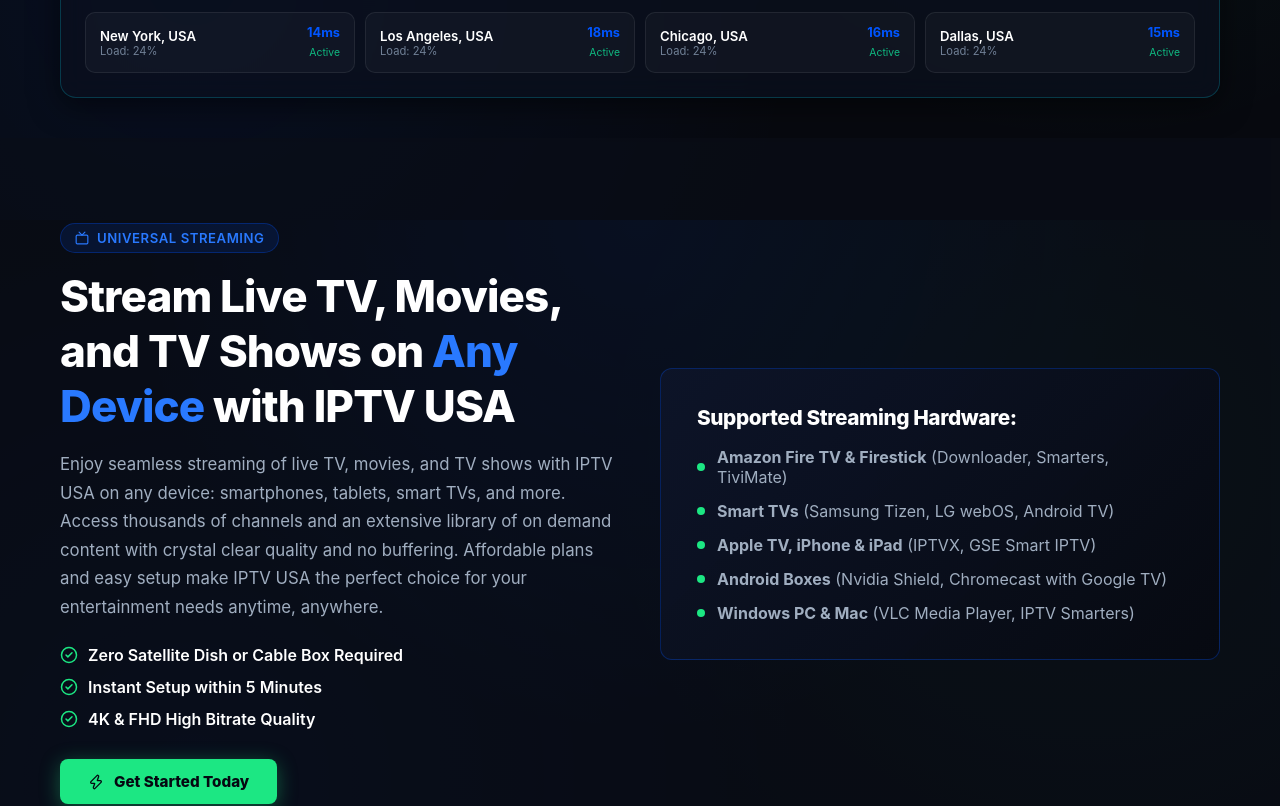
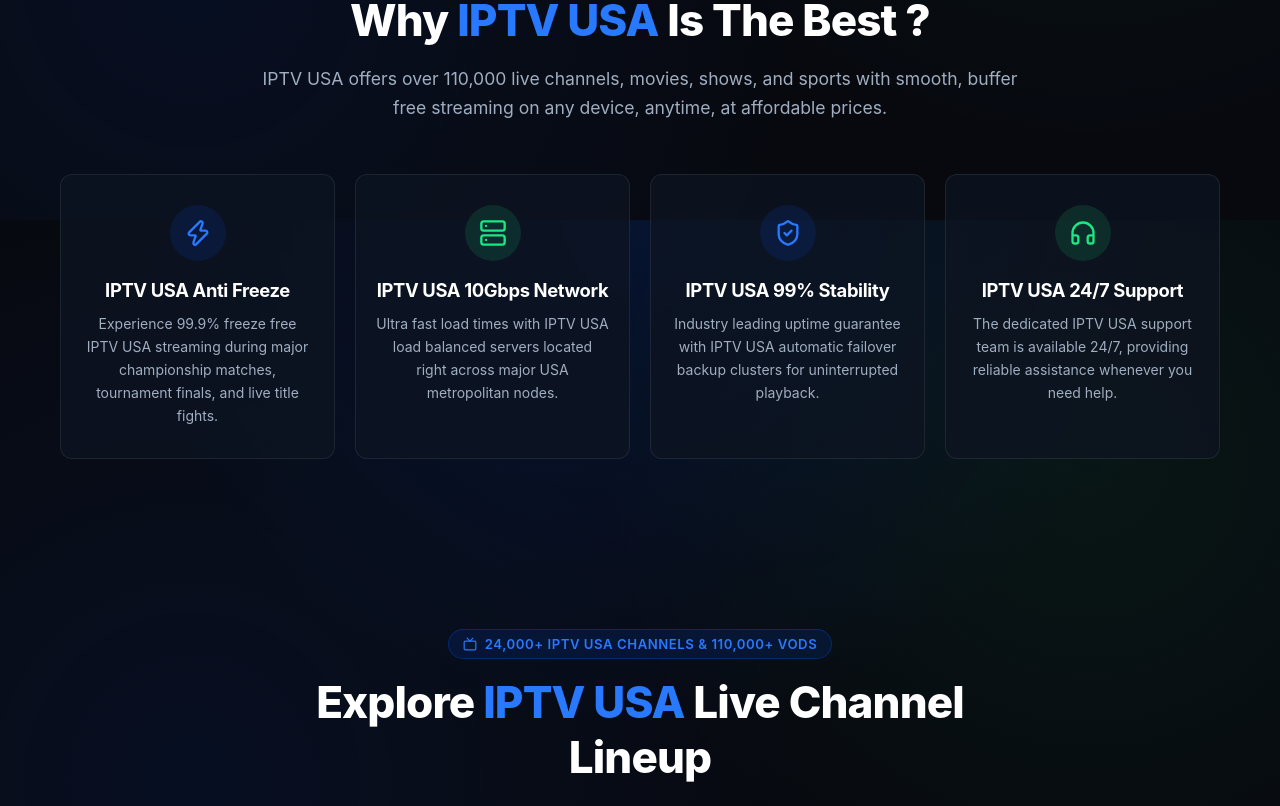
Before and after one commit to Mohamed211814/iptvusa_website, a Next.js app: page / in a window 1280 px wide. Shown: the part 2180-2986 px from the top of the page. Built offline with nearby package versions, Linux system fonts and the light colour scheme.

Commit message:
feat: implement home page structure and add FeaturesGrid component

```diff
--- a/src/app/page.tsx
+++ b/src/app/page.tsx
@@ -3,7 +3,6 @@
 import React, { useState } from "react";
 import Link from "next/link";
 import { HeroSection } from "@/components/HeroSection";
-import { LiveServerStatus } from "@/components/LiveServerStatus";
 import { FeaturesGrid } from "@/components/FeaturesGrid";
 import { ChannelExplorer } from "@/components/ChannelExplorer";
 import { DeviceCompatibility } from "@/components/DeviceCompatibility";
@@ -34,12 +33,7 @@
       {/* 2. Subscription Pricing Plans (Placed right above for maximum conversion) */}
       <PricingSection onSelectPlan={handlePlanSelect} />
 
-      {/* 3. Live Server Cluster Health Widget */}
-      <div className="container" style={{ marginTop: "10px", marginBottom: "40px" }}>
-        <LiveServerStatus />
-      </div>
-
-      {/* 4. Stream On Any Device & Why IPTV USA Is The Best */}
+      {/* 3. Why IPTV USA Is The Best */}
       <FeaturesGrid />
 
       {/* 5. Live Channel & VOD Explorer */}
--- a/src/components/FeaturesGrid.tsx
+++ b/src/components/FeaturesGrid.tsx
@@ -1,93 +1,9 @@
 import React from "react";
-import Link from "next/link";
-import { Zap, ShieldCheck, Tv, Server, Headphones, RefreshCw, CheckCircle2 } from "lucide-react";
+import { Zap, ShieldCheck, Server, Headphones } from "lucide-react";
 
 export const FeaturesGrid: React.FC = () => {
   return (
-    <>
-      {/* 1. Stream On Any Device Showcase (from iptvusaofficial.com) */}
-      <section className="section" style={{ backgroundColor: "rgba(10, 14, 24, 0.6)" }}>
-        <div className="container">
-          <div
-            style={{
-              display: "grid",
-              gridTemplateColumns: "repeat(auto-fit, minmax(320px, 1fr))",
-              gap: "40px",
-              alignItems: "center",
-            }}
-          >
-            <div>
-              <span className="section-tag">
-                <Tv size={14} /> Universal Streaming
-              </span>
-              <h2 className="section-title" style={{ textAlign: "left" }}>
-                Stream Live TV, Movies, and TV Shows on <span className="text-blue">Any Device</span> with IPTV USA
-              </h2>
-              <p style={{ fontSize: "1.05rem", color: "var(--text-secondary)", lineHeight: 1.7, marginBottom: "24px" }}>
-                Enjoy seamless streaming of live TV, movies, and TV shows with IPTV USA on any device: smartphones, tablets, smart TVs, and more. Access thousands of channels and an extensive library of on demand content with crystal clear quality and no buffering. Affordable plans and easy setup make IPTV USA the perfect choice for your entertainment needs anytime, anywhere.
-              </p>
-
-              <div style={{ display: "flex", flexDirection: "column", gap: "12px", marginBottom: "30px" }}>
-                <div style={{ display: "flex", alignItems: "center", gap: "10px" }}>
-                  <CheckCircle2 size={18} color="var(--color-green)" />
-                  <span style={{ color: "#fff", fontWeight: 600 }}>Zero Satellite Dish or Cable Box Required</span>
-                </div>
-                <div style={{ display: "flex", alignItems: "center", gap: "10px" }}>
-                  <CheckCircle2 size={18} color="var(--color-green)" />
-                  <span style={{ color: "#fff", fontWeight: 600 }}>Instant Setup within 5 Minutes</span>
-                </div>
-                <div style={{ display: "flex", alignItems: "center", gap: "10px" }}>
-                  <CheckCircle2 size={18} color="var(--color-green)" />
-                  <span style={{ color: "#fff", fontWeight: 600 }}>4K & FHD High Bitrate Quality</span>
-                </div>
-              </div>
-
-              <Link href="/pricing" className="btn btn-green">
-                <Zap size={16} />
-                Get Started Today
-              </Link>
-            </div>
-
-            <div
-              className="card-glass"
-              style={{
-                background: "linear-gradient(135deg, rgba(14, 22, 42, 0.9) 0%, rgba(7, 10, 18, 0.95) 100%)",
-                border: "1px solid rgba(0, 85, 255, 0.3)",
-                padding: "36px",
-              }}
-            >
-              <h3 style={{ fontSize: "1.3rem", fontWeight: 800, color: "#fff", marginBottom: "16px" }}>
-                Supported Streaming Hardware:
-              </h3>
-              <ul style={{ listStyle: "none", display: "flex", flexDirection: "column", gap: "14px" }}>
-                <li style={{ display: "flex", alignItems: "center", gap: "12px", color: "var(--text-secondary)" }}>
-                  <span style={{ width: "8px", height: "8px", borderRadius: "50%", background: "var(--color-green)" }} />
-                  <span><strong>Amazon Fire TV & Firestick</strong> (Downloader, Smarters, TiviMate)</span>
-                </li>
-                <li style={{ display: "flex", alignItems: "center", gap: "12px", color: "var(--text-secondary)" }}>
-                  <span style={{ width: "8px", height: "8px", borderRadius: "50%", background: "var(--color-green)" }} />
-                  <span><strong>Smart TVs</strong> (Samsung Tizen, LG webOS, Android TV)</span>
-                </li>
-                <li style={{ display: "flex", alignItems: "center", gap: "12px", color: "var(--text-secondary)" }}>
-                  <span style={{ width: "8px", height: "8px", borderRadius: "50%", background: "var(--color-green)" }} />
-                  <span><strong>Apple TV, iPhone & iPad</strong> (IPTVX, GSE Smart IPTV)</span>
-                </li>
-                <li style={{ display: "flex", alignItems: "center", gap: "12px", color: "var(--text-secondary)" }}>
-                  <span style={{ width: "8px", height: "8px", borderRadius: "50%", background: "var(--color-green)" }} />
-                  <span><strong>Android Boxes</strong> (Nvidia Shield, Chromecast with Google TV)</span>
-                </li>
-                <li style={{ display: "flex", alignItems: "center", gap: "12px", color: "var(--text-secondary)" }}>
-                  <span style={{ width: "8px", height: "8px", borderRadius: "50%", background: "var(--color-green)" }} />
-                  <span><strong>Windows PC & Mac</strong> (VLC Media Player, IPTV Smarters)</span>
-                </li>
-              </ul>
-            </div>
-          </div>
-        </div>
-      </section>
-
-      {/* 2. Why IPTV USA Is The Best ? (from iptvusaofficial.com) */}
-      <section className="section">
+    <section className="section">
         <div className="container">
           <div className="section-header">
             <h2 className="section-title">
@@ -197,6 +113,5 @@
           </div>
         </div>
       </section>
-    </>
   );
 };
```
